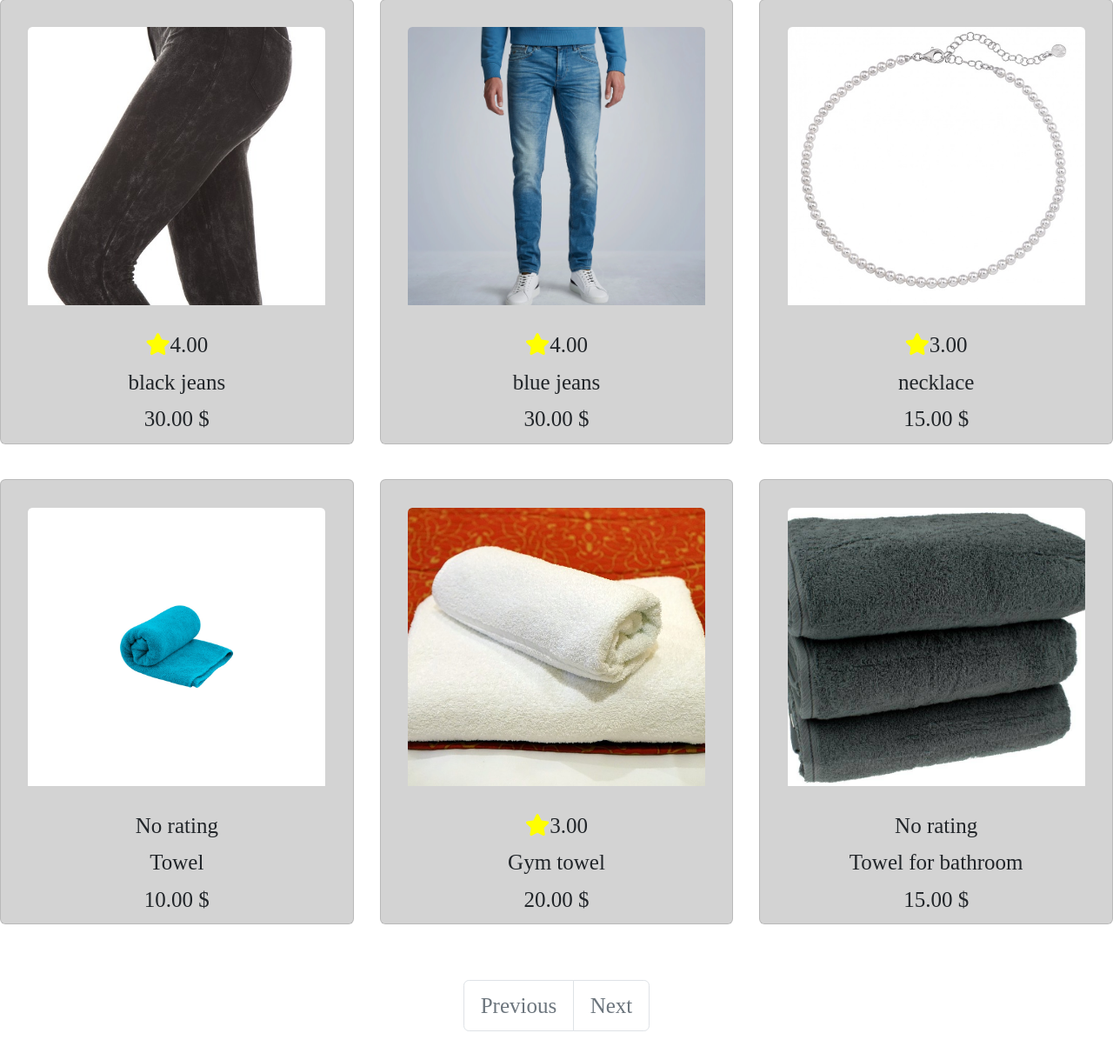
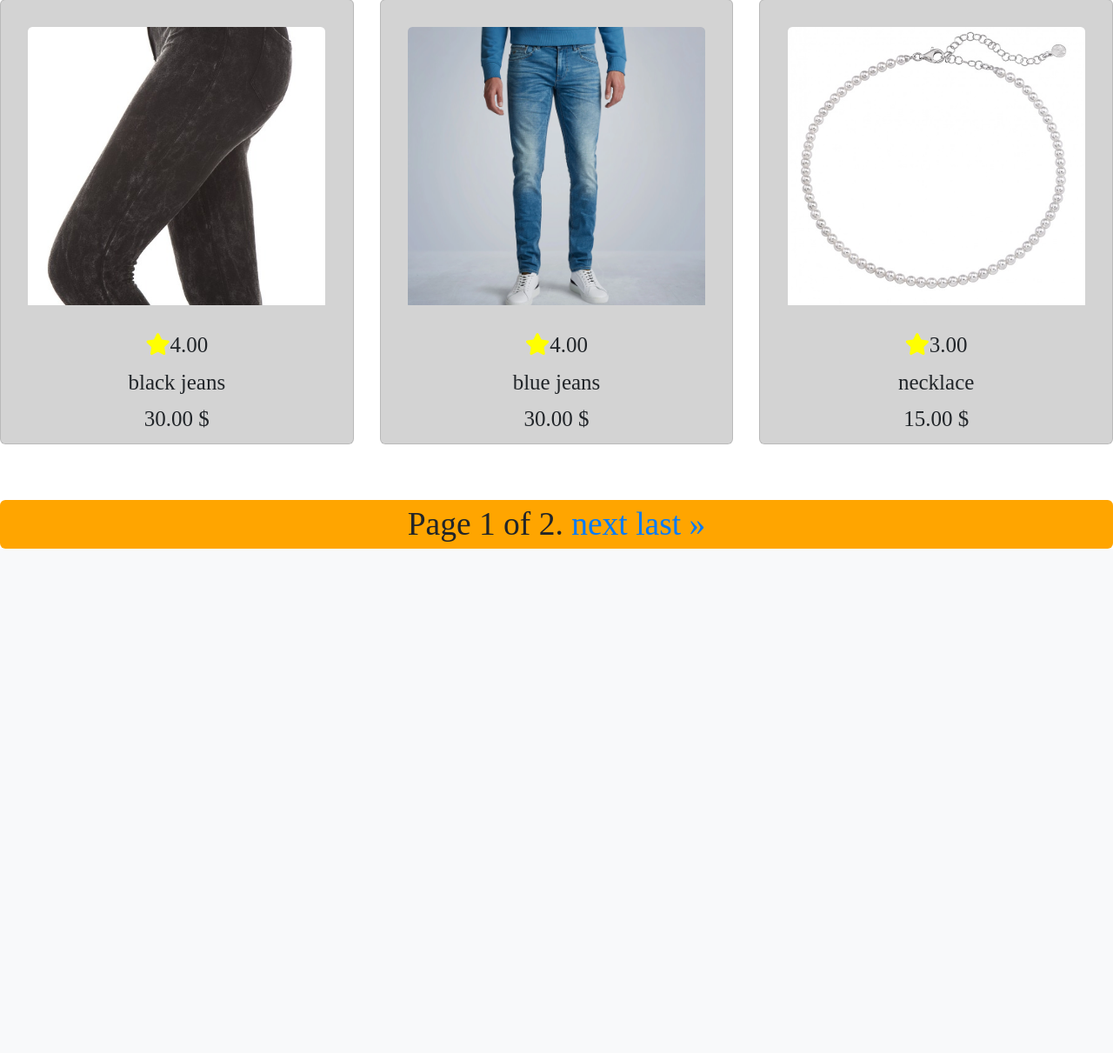
Before and after one commit to waltercarreno/DjangoShop, a Django app: page /products/ in a window 1280 px wide. Shown: the part 243-1454 px from the top of the page at 87% size. After the commit the page ends 874 px from the top, so only its background shows below. Run offline with Django 4.2, Linux system fonts and the light colour scheme; data comes from the database, SQL or seed files in the repository; some libraries are stand-ins or nearby versions; some web fonts are replaced.

Commit message:
Added pagination

```diff
--- a/cart/views.py
+++ b/cart/views.py
@@ -4,4 +4,5 @@ from .models import Product
 
 class ProductListView(generic.ListView):
     template_name = 'cart/products.html'
-    queryset = Product.objects.all()
+    model = Product
+    paginate_by = 3
--- a/static/css/base.css
+++ b/static/css/base.css
@@ -153,8 +153,13 @@ color: white;
 height: 20vh;
 }
 
-/* Pagination * /
-/* Media querys */
+.pagination {
+  font-size: 1.5rem;
+  margin-top: 5%;
+  text-align: center;
+  justify-content: center;
+  background-color: orange;
+}
 
 
 @media only screen and (min-width: 768px) {
--- a/templates/cart/products.html
+++ b/templates/cart/products.html
@@ -33,40 +33,24 @@
         </div>
         {% endfor %}
     </div>
-    <nav style="margin-top: 5%;" aria-label="Page navigation">
-      <ul class="pagination justify-content-center">
-        {% if products.has_previous %}
-          <li class="page-item">
-            <a class="page-link" href="?{{ products.previous_page_number }}{% if request.GET.q %}&q={{ request.GET.q }}{% endif %}">Previous</a>
-          </li>
-        {% else %}
-          <li class="page-item disabled">
-            <a class="page-link" href="#" tabindex="-1" aria-disabled="True">Previous</a>
-          </li>
-        {% endif %}
-        {% for i in products.paginator.page_range %}
-          {% if products.number == i %}
-            <li class="page-item active" aria-current="page">
-              <span class="page-link">
-                {{ i }}
-                <span class="sr-only">(current)</span>
-              </span>
-            </li>
-          {% else %}
-            <li class="page-item"><a class="page-link" href="?page={{ i }}{% if request.GET.q %}&q={{ request.GET.q }}{% endif %}">{{ i }}</a></li>
+
+    <div class="pagination">
+      <span class="step-links">
+          {% if page_obj.has_previous %}
+              <a href="?page=1">&laquo; first</a>
+              <a href="?page={{ page_obj.previous_page_number }}">previous</a>
           {% endif %}
-        {% endfor %}
-        {% if products.has_next %}
-          <li class="page-item">
-            <a class="page-link" href="?page={{ products.next_page_number }}{% if request.GET.q %}&q={{ request.GET.q }}{% endif %}">Next</a>
-          </li>
-        {% else %}
-          <li class="page-item disabled">
-            <a class="page-link" href="#" tabindex="-1" aria-disabled="True">Next</a>
-          </li>
-        {% endif %}
-      </ul>
-    </nav>
+
+          <span class="current">
+              Page {{ page_obj.number }} of {{ page_obj.paginator.num_pages }}.
+          </span>
+
+          {% if page_obj.has_next %}
+              <a href="?page={{ page_obj.next_page_number }}">next</a>
+              <a href="?page={{ page_obj.paginator.num_pages }}">last &raquo;</a>
+          {% endif %}
+      </span>
+  </div>
 
 
 
```
